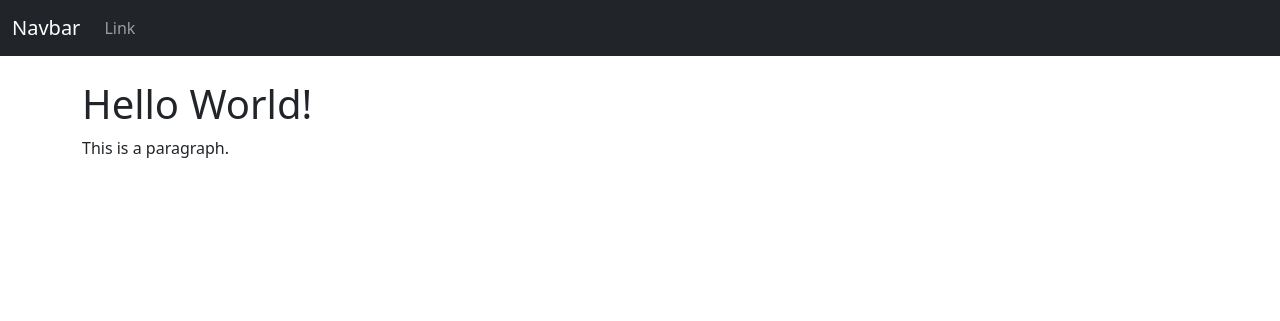
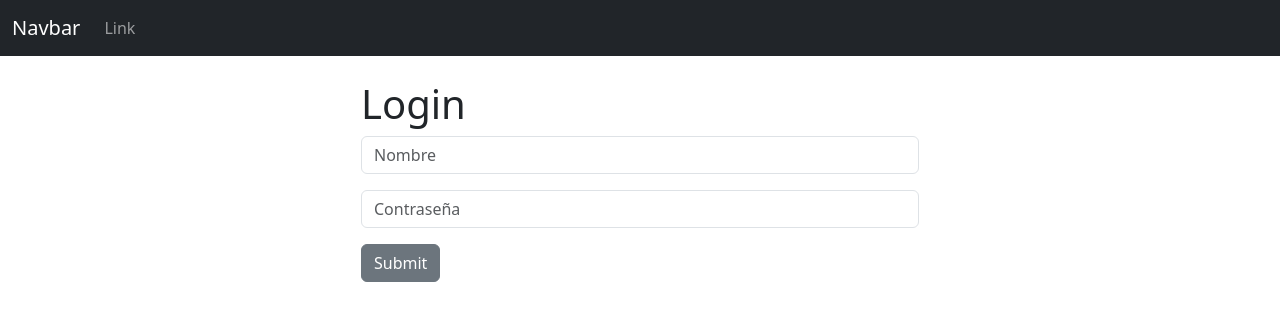
Before and after one commit to dgonzalesi/nao-django-crm, a Django app: page / in a window 1280 px wide. Shown: the top 321 px of the page. Run offline with Django 4.2, Linux system fonts and the light colour scheme.

Commit message:
Add login info.

```diff
--- a/dcrm/nao_crm/templates/index.html
+++ b/dcrm/nao_crm/templates/index.html
@@ -1,9 +1,26 @@
 {% extends 'base.html' %}
 
 {% block content %}
-    <h1> Hello World! </h1>
 
-    <p> This is a paragraph. </p>
+    <div class="col-md-6 offset-md-3">
+        {% if user.is_authenticated %}
+            <h1> Bienvenido {{ user.first_name }} </h1>
+        {% else %}
+        <h1 id="testing"> Login </h1>
+        <form method="POST" action="{% url 'index' %}">
+            {% csrf_token %}
+
+            <div class="mb-3">
+                <input type="text" class="form-control" name="first_name" placeholder="Nombre" require >
+            </div>
+            <div class="mb-3">
+                <input type="password" class="form-control" id="exampleInputPassword1" name="password" placeholder="Contraseña" require >
+            </div>
+            <button type="submit" class="btn btn-secondary">Submit</button>
+
+        </form>
+        {% endif %}
+    </div>
 
 
 {% endblock %}
--- a/dcrm/nao_crm/urls.py
+++ b/dcrm/nao_crm/urls.py
@@ -3,5 +3,6 @@ from . import views
 
 urlpatterns = [
     path('', views.index, name='index'),
-    path('test', views.test, name='test')
+    # path('login/', views.login_user, name='login'),
+    # path('logout/', views.logout_user, name='logout')
 ]
--- a/dcrm/nao_crm/views.py
+++ b/dcrm/nao_crm/views.py
@@ -6,5 +6,8 @@ from django.contrib import messages
 def index(request):
     return render(request, 'index.html', {})
 
-def test(request):
-    return render(request, 'test.html', {})
+def login_user(request):
+    pass
+
+def logout_user(request):
+    pass
```
